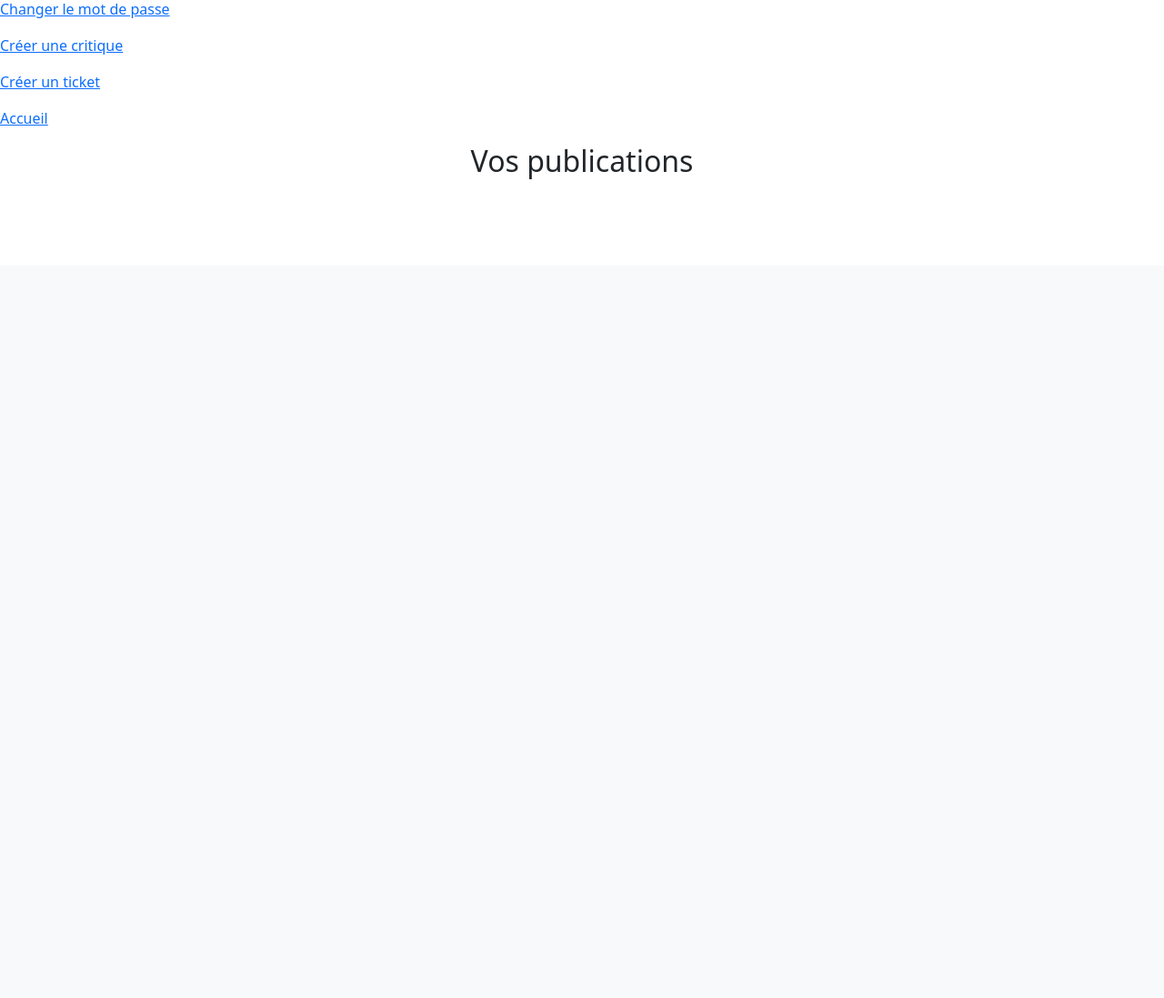
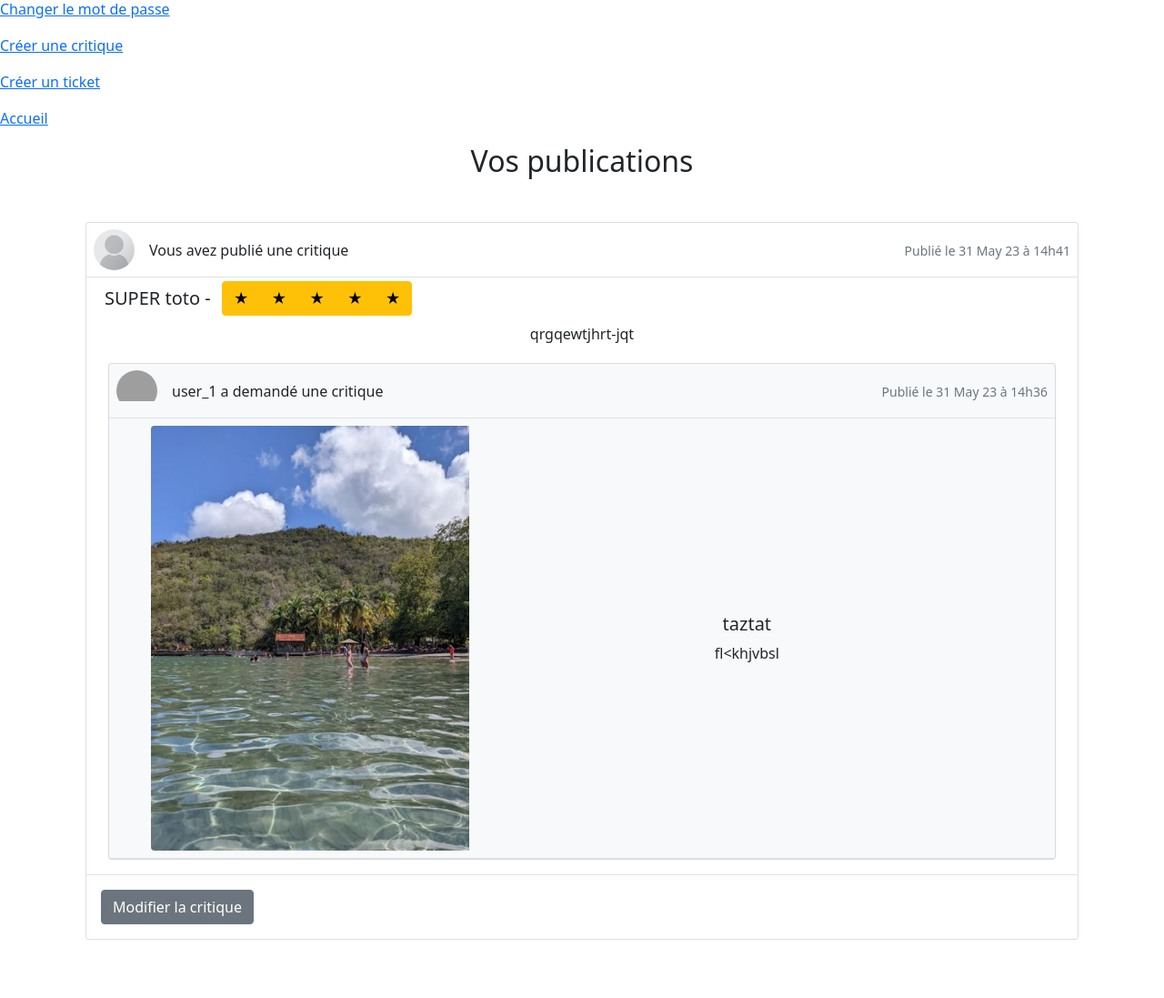
Before and after one commit to go-dev64/LITReview, a Django app: page /post/view_user_posts/ in a window 1280 px wide. Shown: the part 858-1955 px from the top of the page at 91% size. Before the commit the page ends 1055 px from the top, so only its background shows below. Run offline with Django 4.2, Linux system fonts and the light colour scheme; a user stored in the database is signed in; data comes from the database, SQL or seed files in the repository; both versions use the stored data as it was after the commit; some libraries are stand-ins or nearby versions; grey boxes are pictures that could not be loaded.

Commit message:
validation des photo de profil dans le headres card

```diff
--- a/post/templates/post/home.html
+++ b/post/templates/post/home.html
@@ -1,7 +1,7 @@
 {% extends 'base.html' %}
 {% load post_extra %}
 {% block content %}
-  <div class="container">
+  <div class="container ">
       {% for post in posts %}
         <div class="row">
           <div class="col-12">
--- /dev/null
+++ b/post/templates/post/partials/header_card.html
@@ -0,0 +1,17 @@
+{% load static %}
+{% load post_extra %}
+<div class="d-flex bd-highlight border-bottom align-items-center"  style="height: 60px;">
+    <div class="div-img center-center rounded-circle overflow-hidden m-2" style="width : 45px; height : 45px;">
+        {% if element.user.profil_photo%}
+        <img class="w-100 h-auto" src="{{ element.user.profil_photo.url }}" style="">
+        {% else %}
+        <img class="w-100 h-auto" src="{% static 'images/default_profile.png'%}" style="">
+        {% endif %}
+    </div>
+    {% if element|model_type == 'Ticket' %}
+        <p class="my-0 p-2 bd-highlight">{%get_poster_display element.user%} demandé une critique</p>
+    {% elif element|model_type == 'Review' %}
+        <p class="my-0 p-2 bd-highlight">{%get_poster_display element.user%} publié une critique</p>
+    {% endif %}
+    <p class="my-0 ms-auto p-2 bd-highlight"><small class="text-muted">{{ element.time_created|get_posted_at_display}}</small> </p>
+</div>
--- a/post/templates/post/partials/review.html
+++ b/post/templates/post/partials/review.html
@@ -1,17 +1,7 @@
 {% load static %}
 {% load post_extra %}
-<div class="card text-dark bg-green mb-3">
-    <div class="d-flex bd-highlight border-bottom align-items-center"  style="height: 60px;">
-        <div class="div-img center-center rounded-circle overflow-hidden m-2" style="width : 45px; height : 45px;">
-            {% if ticket.user.profil_photo.url %}
-            <img class="w-100 h-auto" src={{ review.user.profil_photo.url }} style="">
-            {% else %}
-            <img class="w-100 h-auto" src="{% static 'images/default_profile.png'%}" style="">
-            {% endif %}
-        </div>
-        <p class="my-0 p-2 bd-highlight">{%get_poster_display review.user%} publié une critique</p>
-        <p class="my-0 ms-auto p-2 bd-highlight"><small class="text-muted">{{ review.time_created|get_posted_at_display}}</small> </p>
-    </div>
+<div class="card text-dark bg-white mb-3">
+    {% include "post/partials/header_card.html" with element=review %}
     <div class="row m-1">
         <div class="col-12 ">
             <div class="btn-toolbar align-items-center" role="toolbar" aria-label="Toolbar with button groups">
@@ -29,13 +19,13 @@
             <p>{{review.body}} </p>
         </div>
     </div>
-    <div class="container">
+    <div class="container w-90">
         {% include "post/partials/ticket.html" with ticket=review.ticket %}
     </div>
-    {% if user == ticket.user %}
+    {% if user == review.user %}
         <div class="d-flex bd-highlight border-top align-items-center">
             <p class="my-0 p-2 bd-highlight">
-                <a href="{% url 'edit_ticket' ticket.id %}" class="btn btn-secondary m-2 ">Modifier</a>
+                <a href="{% url 'edit_review' review.id %}" class="btn btn-secondary m-2 ">Modifier la critique</a>
             </p>
         </div>
     {% endif %}
--- a/post/templates/post/partials/ticket.html
+++ b/post/templates/post/partials/ticket.html
@@ -1,19 +1,8 @@
 {% load static %}
 {% load post_extra %}
-
-<div class="card text-dark bg-light mb-3" style=style="max-width: 540px;">
-    <div class="d-flex bd-highlight border-bottom align-items-center"  style="height: 60px;">
-        <div class="div-img center-center rounded-circle overflow-hidden m-2" style="width : 45px; height : 45px;">
-            {% if ticket.user.profil_photo.url %}
-            <img class="w-100 h-auto" src={{ ticket.user.profil_photo.url }} style="">
-            {% else %}
-            <img class="w-100 h-auto" src="{% static 'images/default_profile.png'%}" style="">
-            {% endif %}
-        </div>
-        <p class="my-0 p-2 bd-highlight">{%get_poster_display ticket.user%} demandé une critique</p>
-        <p class="my-0 ms-auto p-2 bd-highlight"><small class="text-muted">{{ ticket.time_created|get_posted_at_display}}</small> </p>
-    </div>
-    <div class="row g-0 align-items-center">
+<div class="card text-dark bg-light mb-3">
+    {% include "post/partials/header_card.html" with element=ticket %}
+    <div class="row g-0 align-items-center border-bottom">
         <div class="col-md-5 m-1 p-1">
             <img src="{{ticket.image.image.url}}" class="card-img-left rounded-start" style ="max-width: 350px" alt="...">
         </div>
@@ -24,8 +13,8 @@
             </div>
         </div>
     </div>
-    {% if user == ticket.user %}
-    <div class="d-flex bd-highlight border-top align-items-center">
+        <div class="d-flex bd-highlight">
+            {% if user == ticket.user%}
                 <p class="my-0 p-2 bd-highlight">
                     <a href="{% url 'edit_ticket' ticket.id %}" class="btn btn-secondary m-2 ">Modifier</a>
                 </p>
@@ -34,6 +23,6 @@
                 <p class="my-0 ms-auto p-2 bd-highlight">
                     <a href="{% url 'review_ticket' ticket.id %}" class="btn btn-secondary m-2 ">Créer la critique</a>
                 </p>
-    </div>
             {% endif %}
         </div>
+</div>
--- a/post/templates/post/view_user_posts.html
+++ b/post/templates/post/view_user_posts.html
@@ -9,6 +9,7 @@
                     {% if post|model_type == 'Ticket' %}
                         {% include "post/partials/ticket.html" with ticket=post %}
                     {% elif post|model_type == 'Review' %}
+                        {% include "post/partials/review.html" with review=post %}
                     {% endif %}
                 </div>
             </div>
```
Also changed, not shown: db.sqlite3. Lines whose indentation alone changed are shown as unchanged.
